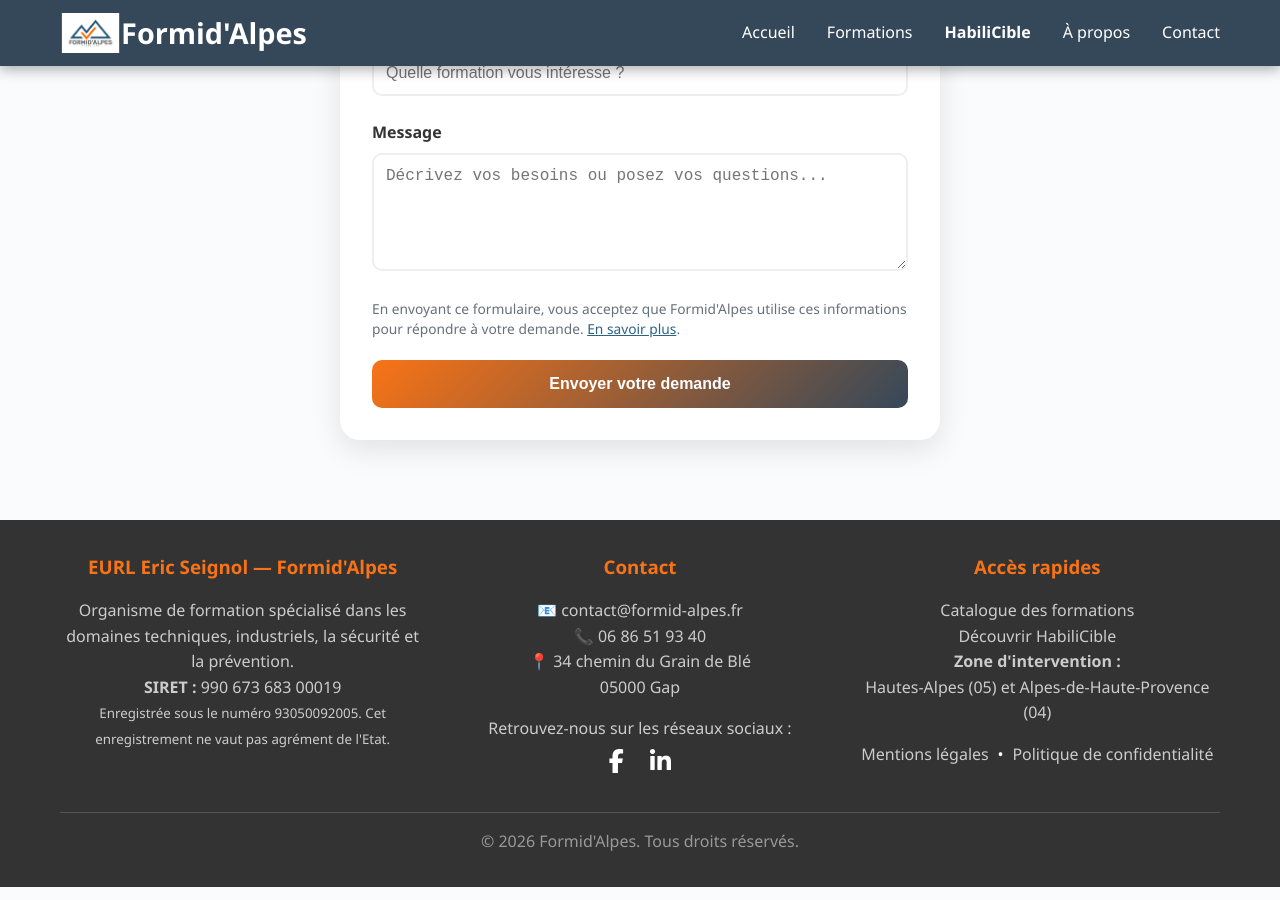
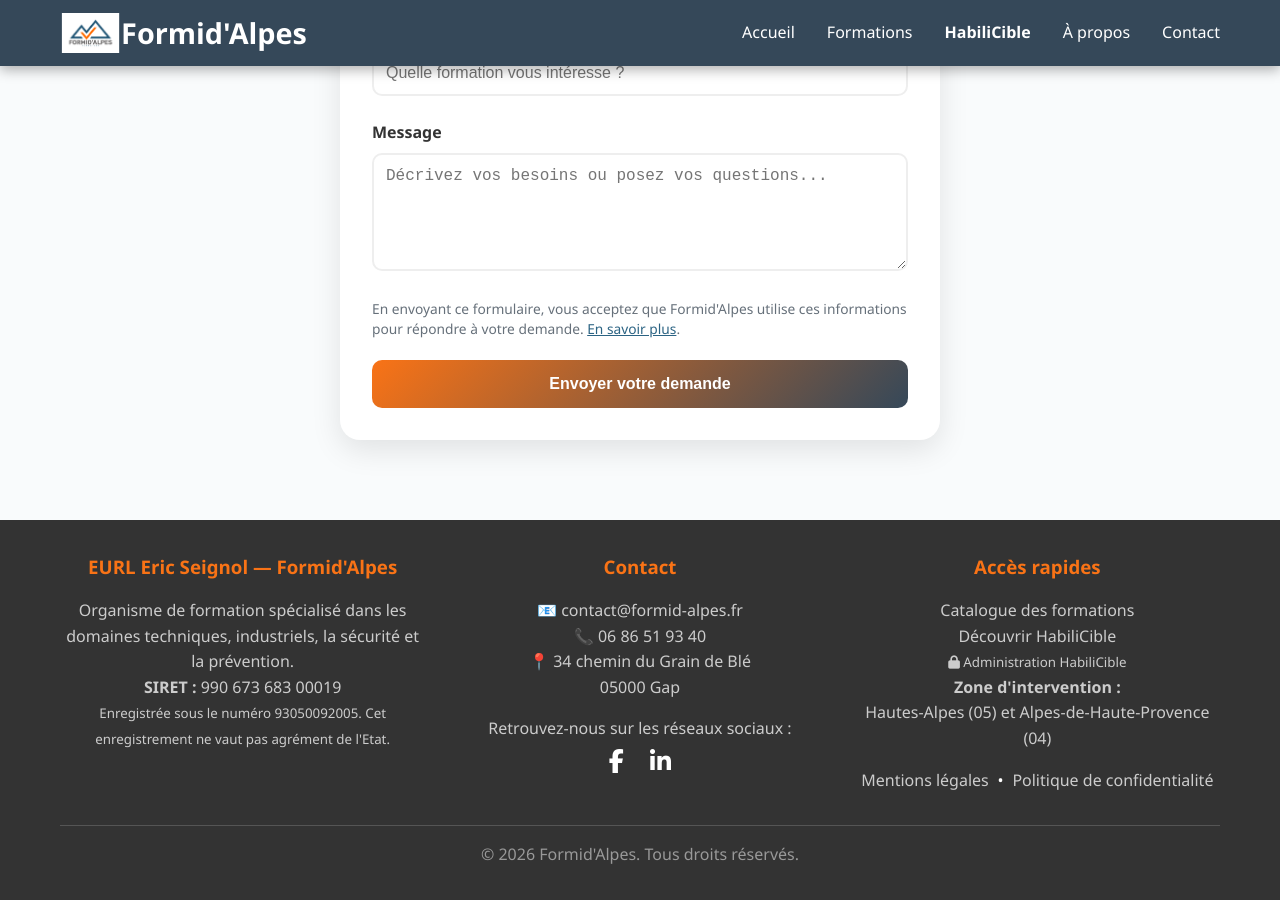
Before and after one commit to ericseignol/formidalpes-site, a Jekyll site: the page built from index.html, in a window 1280 px wide and 900 px high, scrolled down 3288 px. Built offline with Jekyll 4.4.1, drawn with Linux system fonts in a browser that asks for light colours.

Commit message:
Add HabiliCible admin link to footer

```diff
--- a/_includes/footer.html
+++ b/_includes/footer.html
@@ -27,6 +27,7 @@
             <h3>Accès rapides</h3>
             <p><a href="/#formations">Catalogue des formations</a></p>
             <p><a href="/habilicible/">Découvrir HabiliCible</a></p>
+            <p><small><a href="/habilicible/assistant-admin/" rel="nofollow"><i class="fas fa-lock" aria-hidden="true"></i> Administration HabiliCible</a></small></p>
             <p><strong>Zone d'intervention :</strong><br>Hautes-Alpes (05) et Alpes-de-Haute-Provence (04)</p>
             <div class="legal-links">
                 <a href="/mentions-legales.html">Mentions légales</a>
```
